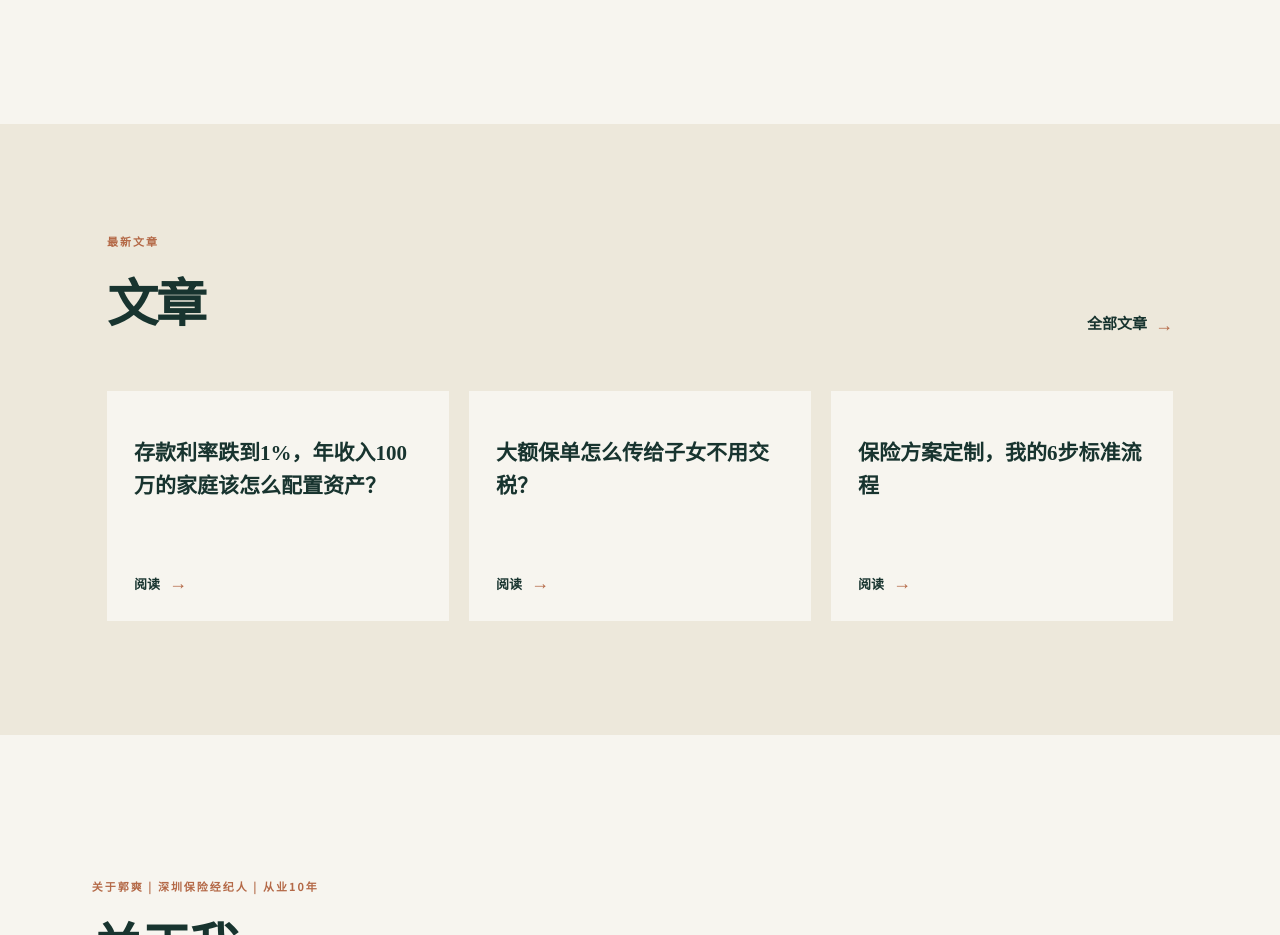
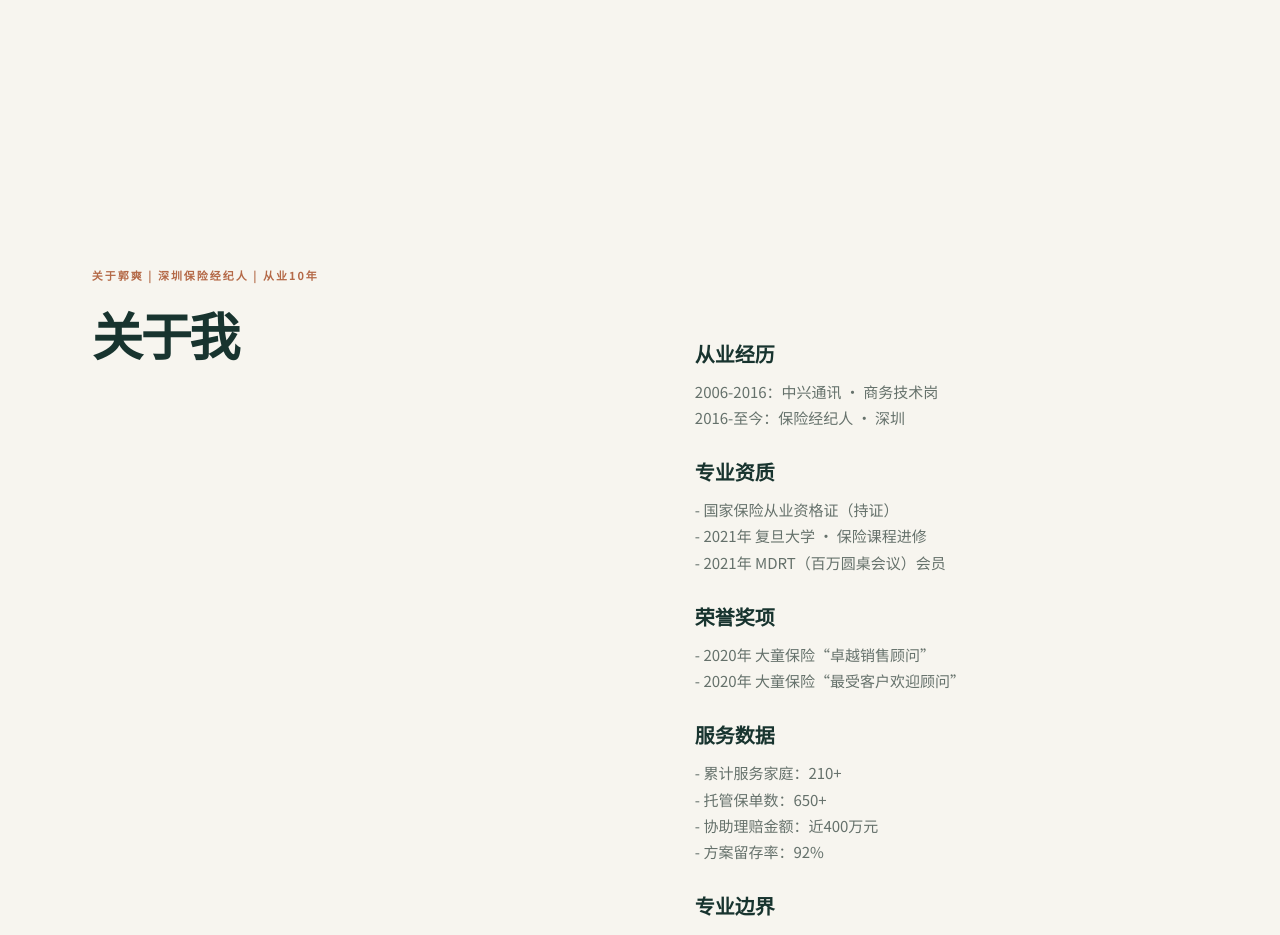
Before and after one commit to Moehringen/websiteg, a plain HTML site: page index.html in a window 1280 px wide. Shown: the part 1320-2255 px from the top of the page. Drawn offline with Linux system fonts and the light colour scheme.

Commit message:
Remove duplicate article listing

```diff
--- a/index.html
+++ b/index.html
@@ -20,7 +20,6 @@
       <section id="home" class="hero section"><div class="hero-copy"><p class="eyebrow">深圳保险经纪人</p><h1>深圳保险经纪人 · 郭爽</h1><p class="hero-lead">从业10年，让每个家庭的保险买对、陪好</p><div class="hero-actions"><a class="button button-dark" href="#process">了解我的服务 <span>→</span></a></div></div><div class="portrait-wrap" aria-label="头像占位区域"><div class="portrait"><span>郭</span><p>GUO<br />SHUANG</p></div></div></section>
       <section class="metrics section" aria-label="核心数据区"><div><strong>210<span>+</span></strong><p>家庭</p></div><div><strong>650<span>+</span></strong><p>保单</p></div><div><strong>400<span>万</span></strong><p>理赔</p></div><div><strong>92<span>%</span></strong><p>留存率</p></div></section>
       <section class="about section" aria-label="首页关于我"><p class="eyebrow">关于我一句话</p><div class="about-grid"><h2>2016年加入保险行业，前中兴通讯10年技术商务岗。</h2><div><p>2021年复旦大学进修保险专业，同年达成MDRT会员。</p><p class="statement">不催单、不代签名、不承诺避税避债。</p></div></div></section>
-      <section class="articles section" aria-label="最新文章"><div class="section-heading"><div><p class="eyebrow">最新文章</p><h2>文章</h2></div><a class="text-link" href="#articles">全部文章 <span>→</span></a></div><div class="article-grid"><article><h3>存款利率跌到1%，年收入100万的家庭该怎么配置资产？</h3><a href="https://example.com/articles/deposit-rate" target="_blank" rel="noreferrer">阅读 <span>→</span></a></article><article><h3>大额保单怎么传给子女不用交税？</h3><a href="https://example.com/articles/large-policy" target="_blank" rel="noreferrer">阅读 <span>→</span></a></article><article><h3>保险方案定制，我的6步标准流程</h3><a href="https://example.com/articles/service-process" target="_blank" rel="noreferrer">阅读 <span>→</span></a></article></div></section>
       <section id="about" class="about section"><p class="eyebrow">关于郭爽 | 深圳保险经纪人 | 从业10年</p><div class="about-grid"><h2>关于我</h2><div><h3>从业经历</h3><p>2006-2016：中兴通讯 · 商务技术岗<br />2016-至今：保险经纪人 · 深圳</p><h3>专业资质</h3><p>- 国家保险从业资格证（持证）<br />- 2021年 复旦大学 · 保险课程进修<br />- 2021年 MDRT（百万圆桌会议）会员</p><h3>荣誉奖项</h3><p>- 2020年 大童保险“卓越销售顾问”<br />- 2020年 大童保险“最受客户欢迎顾问”</p><h3>服务数据</h3><p>- 累计服务家庭：210+<br />- 托管保单数：650+<br />- 协助理赔金额：近400万元<br />- 方案留存率：92%</p><h3>专业边界</h3><p>- 不销售非保险金融产品<br />- 不代客户签名<br />- 不承诺“绝对避债”</p><p class="statement">所有数据均可追溯，MDRT及大童荣誉证书可在相关官网查询验证。</p></div></div></section>
       <section id="articles" class="articles section"><div class="section-heading"><div><p class="eyebrow">保险文章 | 家庭资产配置 · 传承 · 保障</p><h2>文章列表</h2></div></div><p class="category-list">全部 | 家庭资产配置 | 传承与隔离 | 保障规划 | 服务与托管</p><div class="article-grid"><article><h3>📄 存款利率跌到1%，年收入100万的家庭该怎么配置资产？</h3><p>📅 2026-06-30 ｜ 标签：资产配置、利率下行</p><a href="https://example.com/articles/deposit-rate" target="_blank" rel="noreferrer">阅读 <span>→</span></a></article><article><h3>📄 大额保单怎么传给子女不用交税？路径拆解</h3><p>📅 2026-06-26 ｜ 标签：传承、大额保单</p><a href="https://example.com/articles/large-policy" target="_blank" rel="noreferrer">阅读 <span>→</span></a></article><article><h3>📄 保险方案定制，我的6步标准流程</h3><p>📅 2026-06-23 ｜ 标签：服务流程、方案定制</p><a href="https://example.com/articles/service-process" target="_blank" rel="noreferrer">阅读 <span>→</span></a></article><article><h3>📄 从业10年，一个保险经纪人的真实自述</h3><p>📅 2026-06-18 ｜ 标签：个人故事、从业经历</p><a href="https://example.com/articles/personal-story" target="_blank" rel="noreferrer">阅读 <span>→</span></a></article></div><p class="article-note">每篇文章点进去就是一个独立页面，包含：标题、作者信息、发布时间、正文（用H2/H3分段）、风险提示、文章分类标签。</p></section>
       <section id="process" class="process section"><p class="eyebrow">保险服务流程 | 6步标准化服务</p><div class="section-heading"><h2>我的服务流程</h2><p>找我做保险方案定制，一共分6步。<br />每一步都有书面记录，可追溯。</p></div><ol class="steps"><li><span>第一步</span><div><h3>需求分析</h3><p>聊什么：家庭结构、财务状况、过往保单、你真正担心的事<br />需要时间：1-2小时</p></div></li><li><span>第二步</span><div><h3>全市场产品筛选</h3><p>我不属于任何一家保险公司，没有“必须推哪家”的压力<br />根据你的需求，在全市场范围筛选合适的产品</p></div></li><li><span>第三步</span><div><h3>方案定制</h3><p>方案里会写明：配什么险种、为什么配、保额怎么算的、保费是否可承受</p></div></li><li><span>第四步</span><div><h3>协助投保</h3><p>重点协助健康告知——帮你判断哪些病史需要告知、怎么告知最稳妥</p></div></li><li><span>第五步</span><div><h3>保单托管</h3><p>统一归档、年度检视、受益人更新</p></div></li><li><span>第六步</span><div><h3>理赔代办</h3><p>协助整理材料、走流程、对接保险公司<br />如果遇到争议，站在你这边帮你协商处理</p></div></li></ol><p class="article-note">保险产品具体保障以合同条款为准，本文不构成投保建议。</p></section>
```
